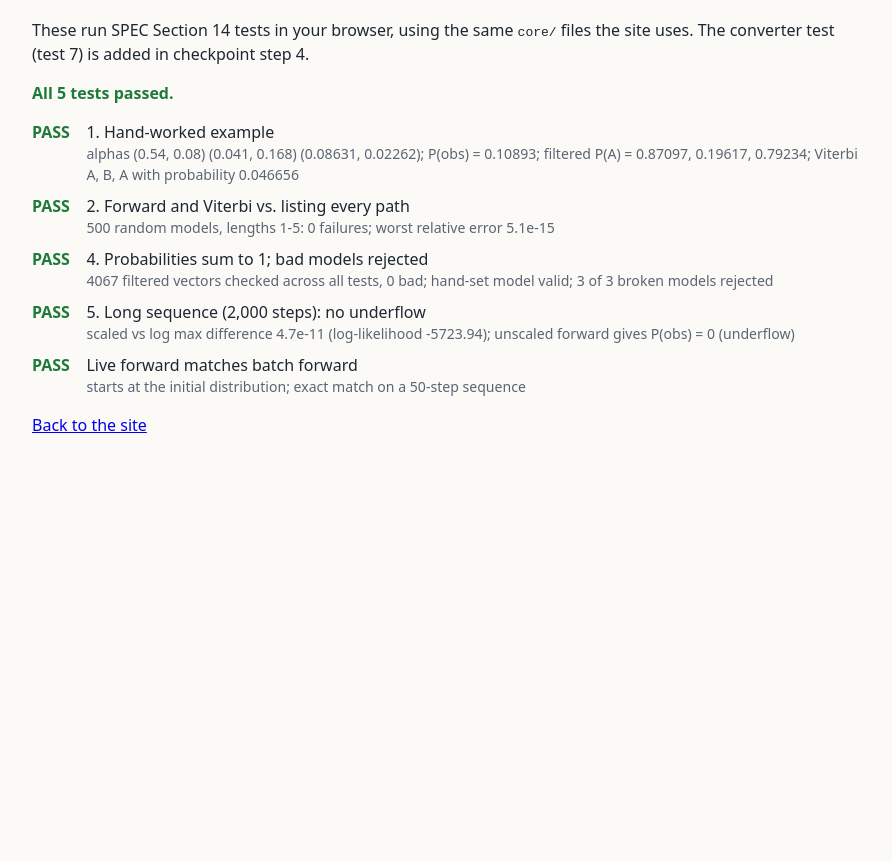
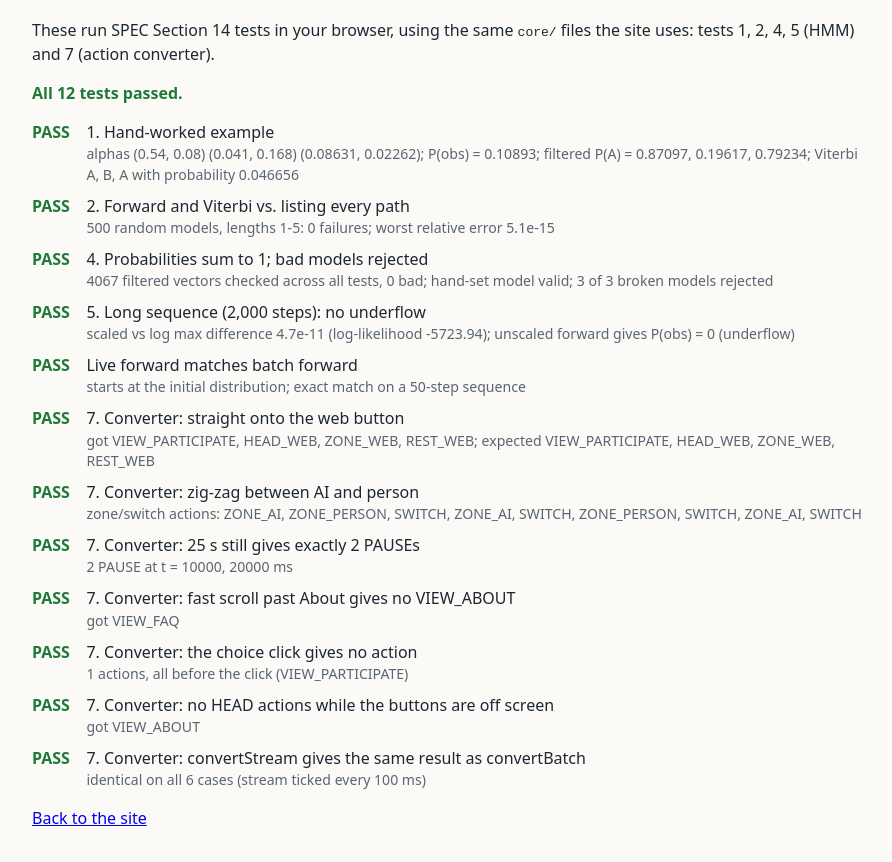
Before and after one commit to jayhkim-o2/HMM-mouse-track-prediction-BIOSTAT615, a plain HTML site: page tests.html in a window 1280 px wide. Shown: the part 81-943 px from the top of the page, without its empty margins (192-1084 px from the left). Before the commit the page ends 800 px from the top, so only its background shows below. Drawn offline with Linux system fonts and the light colour scheme.

Commit message:
Step 4: intent module (owner's demo ported), action converter, test 7
core/intent.js ports the owner's cursor-intent HMM; core/converter.js
turns the raw log into actions with exact-time deadlines so the stream
and batch forms agree. tests/converter_tests.js covers the SPEC test 7
cases, an off-screen-intent case, and stream = batch.

Co-Authored-By: Claude Opus 5.5 <noreply@anthropic.com>

```diff
--- /dev/null
+++ b/core/converter.js
@@ -0,0 +1,223 @@
+// Action converter (SPEC Section 6.2): raw event log -> sequence of {t, symbol, detail}.
+//
+// Two forms with identical results:
+//   convertBatch(rawLog)        -> actions   (dashboard, simulators, tests)
+//   createConverterStream()     -> { push(event), tick(t), finish() }   (live, on the site)
+//
+// How it works: events are read in time order. Rules that need time to pass
+// ("About has filled the screen for 2 s", "10 s with no activity", "resting on a button
+// for 0.5 s", "heading for a button for 0.5 s") set a DEADLINE. A deadline fires at its
+// exact time unless something cancels it first. Because deadlines fire at exact times,
+// it doesn't matter whether events arrive all at once or one at a time.
+//
+// Actions that share the same time come out in a fixed order:
+//   views, FAQ, pause, head, zone, switch, rest.
+// The choice event is the label, never an action: nothing at or after it is emitted.
+
+import { CONFIG, OPTIONS, SYM } from "./config.js";
+import { createIntent, rectDistance } from "./intent.js";
+
+const SECTIONS = ["about", "faq", "participate", "contact"];
+
+// Order for actions at the same time (lower comes first).
+const RANK = {
+  VIEW_ABOUT: 0, VIEW_FAQ: 0, VIEW_PARTICIPATE: 0, VIEW_CONTACT: 0,
+  OPEN_FAQ: 1, PAUSE: 2,
+  HEAD_WEB: 3, HEAD_AI: 3, HEAD_PERSON: 3,
+  ZONE_WEB: 4, ZONE_AI: 4, ZONE_PERSON: 4,
+  SWITCH: 5,
+  REST_WEB: 6, REST_AI: 6, REST_PERSON: 6,
+};
+
+export function createConverterStream(config = CONFIG) {
+  const intent = createIntent(config);
+
+  // ----- What we know about the page right now -----
+  let layout = null;      // latest layout event (page-coordinate rects)
+  let scrollY = 0;
+  let pointer = null;     // {x, y} in client coordinates
+  let ended = false;
+  let now = 0;            // time of the latest processed event or tick
+
+  // ----- Rule state -----
+  let dominant = null, dominantSince = 0, viewDone = false;          // section views
+  let lastActivity = 0, pauseCount = 0, anchor = null;               // pauses
+  let headCand = null, headSince = 0, lastHead = null;               // heading
+  let zone = null, lastZoneEntered = null;                           // zones + switch
+  let restOn = null, restSince = 0, restDone = false;                // resting
+
+  // ----- Output buffering (so same-time actions can be put in the fixed order) -----
+  let pending = [];       // actions not yet released (all at time >= `released`)
+  const emit = (t, symbol, detail = null) => pending.push({ t, symbol, detail, seq: pending.length });
+
+  // Release every pending action with time < t (or all, when t is Infinity), sorted.
+  function release(t) {
+    const out = pending.filter((a) => a.t < t);
+    pending = pending.filter((a) => a.t >= t);
+    out.sort((a, b) => a.t - b.t || RANK[a.symbol] - RANK[b.symbol] || a.seq - b.seq);
+    return out.map(({ t: time, symbol, detail }) => ({ t: time, symbol, detail }));
+  }
+
+  // ----- Geometry helpers -----
+  // A layout rect is in page coordinates {x, y, w, h}; turn it into client coordinates.
+  const toClient = (r) => ({ left: r.x, top: r.y - scrollY, right: r.x + r.w, bottom: r.y + r.h - scrollY });
+  const buttonRects = () => Object.fromEntries(OPTIONS.map((o) => [o, toClient(layout.buttons[o])]));
+  const buttonsOnScreen = (rects) => OPTIONS.some((o) => rects[o].bottom > 0 && rects[o].top < layout.h);
+
+  // Which section covers the largest share of the viewport (ties: earlier section).
+  function dominantSection() {
+    if (!layout) return null;
+    let best = null, bestShare = 0;
+    for (const s of SECTIONS) {
+      const r = toClient(layout.sections[s]);
+      const share = Math.max(0, Math.min(r.bottom, layout.h) - Math.max(r.top, 0)) / layout.h;
+      if (share > bestShare) { best = s; bestShare = share; }
+    }
+    return best;
+  }
+
+  // ----- Deadlines -----
+  // Each returns the time it would fire, or Infinity if it isn't armed.
+  const deadlines = {
+    view: () => (dominant !== null && !viewDone ? dominantSince + config.SECTION_DWELL_MS : Infinity),
+    pause: () => (pauseCount < config.PAUSE_MAX_REPEAT ? lastActivity + config.PAUSE_MS * (pauseCount + 1) : Infinity),
+    head: () => (headCand !== null && headCand !== lastHead ? headSince + config.HEAD_SUSTAIN_MS : Infinity),
+    rest: () => (restOn !== null && !restDone ? restSince + config.REST_MS : Infinity),
+  };
+  const fire = {
+    view: (t) => { viewDone = true; emit(t, "VIEW_" + dominant.toUpperCase(), dominant); },
+    pause: (t) => { pauseCount++; emit(t, "PAUSE"); },
+    head: (t) => { lastHead = headCand; emit(t, "HEAD_" + headCand.toUpperCase(), headCand); },
+    rest: (t) => { restDone = true; emit(t, "REST_" + restOn.toUpperCase(), restOn); },
+  };
+
+  // Fire every deadline whose time is <= limit (or < limit when strict), earliest first.
+  function runDeadlines(limit, strict = false) {
+    for (;;) {
+      let name = null, when = Infinity;
+      for (const [k, f] of Object.entries(deadlines)) {
+        const d = f();
+        if (d < when) { when = d; name = k; }
+      }
+      if (name === null || (strict ? when >= limit : when > limit)) return;
+      fire[name](when);
+    }
+  }
+
+  // ----- Rules that react to the current state at time t -----
+  function updateDominant(t) {
+    const d = dominantSection();
+    if (d !== dominant) { dominant = d; dominantSince = t; viewDone = false; }
+  }
+
+  function updatePointerRules(t) {
+    if (!layout || !pointer) return;
+    const rects = buttonRects();
+    const dist = Object.fromEntries(OPTIONS.map((o) => [o, rectDistance(pointer.x, pointer.y, rects[o])]));
+
+    // Zones: assign the pointer to the nearest button; leave only beyond ZONE_EXIT_PX.
+    let nearest = OPTIONS[0];
+    for (const o of OPTIONS) if (dist[o] < dist[nearest]) nearest = o;
+    if (zone !== null && dist[zone] > config.ZONE_EXIT_PX) zone = null;
+    if (dist[nearest] <= config.ZONE_PX && nearest !== zone) {
+      zone = nearest;
+      emit(t, "ZONE_" + nearest.toUpperCase(), nearest);
+      if (lastZoneEntered !== null && lastZoneEntered !== nearest) {
+        emit(t, "SWITCH", `${lastZoneEntered}->${nearest}`);
+      }
+      lastZoneEntered = nearest;
+    }
+
+    // Resting: inside a button's rectangle (distance 0).
+    const inside = OPTIONS.find((o) => dist[o] === 0) ?? null;
+    if (inside !== restOn) { restOn = inside; restSince = t; restDone = false; }
+  }
+
+  function updateIntent(t) {
+    if (!layout || !pointer) return;
+    const rects = buttonRects();
+    const probs = intent.update(pointer, buttonsOnScreen(rects) ? rects : null);
+    let lead = OPTIONS[0];
+    for (const o of OPTIONS) if (probs[o] > probs[lead]) lead = o;
+    if (probs[lead] > config.HEAD_THRESHOLD) {
+      if (headCand !== lead) { headCand = lead; headSince = t; }
+    } else {
+      headCand = null;
+    }
+  }
+
+  const markActivity = (t) => { lastActivity = t; pauseCount = 0; };
+
+  // ----- Public interface -----
+  function push(ev) {
+    if (ended) return [];
+    const t = ev.t;
+    if (ev.type === "choice") {
+      runDeadlines(t, true);   // only things strictly before the click
+      ended = true;
+      return release(Infinity).filter((a) => a.t < t);
+    }
+    runDeadlines(t);
+    now = Math.max(now, t);
+
+    switch (ev.type) {
+      case "layout":
+        layout = ev;
+        if (typeof ev.scrollY === "number") scrollY = ev.scrollY;
+        updateDominant(t);
+        updatePointerRules(t);
+        break;
+      case "scroll":
+        scrollY = ev.scrollY;
+        markActivity(t);
+        updateDominant(t);
+        updatePointerRules(t);   // the buttons moved under a still pointer
+        break;
+      case "mouse": {
+        pointer = { x: ev.clientX, y: ev.clientY };
+        if (!anchor || Math.hypot(pointer.x - anchor.x, pointer.y - anchor.y) > config.PAUSE_MOVE_PX) {
+          anchor = pointer;
+          markActivity(t);
+        }
+        updateIntent(t);
+        updatePointerRules(t);
+        break;
+      }
+      case "faq":
+        markActivity(t);         // opening or closing a question is a click
+        if (ev.open) emit(t, "OPEN_FAQ", ev.faq_id);
+        break;
+      default:
+        break;                   // card_hover, visibility: kept in the raw log only
+    }
+    return release(t);
+  }
+
+  // Let time pass with no event (the site calls this every ~100 ms so pauses show up live).
+  function tick(t) {
+    if (ended || t < now) return [];
+    runDeadlines(t);
+    now = t;
+    return release(t);
+  }
+
+  // End of the log without a choice: release whatever is left.
+  function finish() {
+    ended = true;
+    return release(Infinity);
+  }
+
+  return { push, tick, finish };
+}
+
+// Batch form: run the whole log through the stream.
+export function convertBatch(rawLog, config = CONFIG) {
+  const stream = createConverterStream(config);
+  const out = [];
+  for (const ev of rawLog) out.push(...stream.push(ev));
+  out.push(...stream.finish());
+  return out;
+}
+
+// Action list -> symbol indices for the HMM.
+export const toSymbols = (actions) => actions.map((a) => SYM[a.symbol]);
--- /dev/null
+++ b/core/intent.js
@@ -0,0 +1,89 @@
+// Mouse-intent module (SPEC Section 6.3): which button is the pointer heading for?
+// Ported from the owner's demo (reference/cursor_intent_demo.html), which is itself a
+// small HMM: the hidden state is "the button being aimed at".
+//
+// For each mouse movement (at least INTENT_MIN_MOVE_PX long), each button gets a score:
+//   KAPPA * (best cosine between the movement direction and the direction to any of
+//            15 points spread over the button's box)
+//   - CLOSENESS * (distance from the pointer to the button's box) / TAU
+// The score is used as a log-emission. Between movements, the aim stays the same with
+// probability INTENT_STAY, otherwise it moves to one of the other buttons.
+// Aiming at the whole box (not just the center) was the owner's fix after testing it on
+// themselves: people aim at whatever part of a box is closest, not its center.
+
+import { CONFIG, OPTIONS } from "./config.js";
+import { logSumExp } from "./hmm.js";
+
+// Distance from point (x, y) to a rectangle {left, top, right, bottom}; 0 if inside.
+export function rectDistance(x, y, r) {
+  const dx = Math.max(r.left - x, 0, x - r.right);
+  const dy = Math.max(r.top - y, 0, y - r.bottom);
+  return Math.hypot(dx, dy);
+}
+
+// Points on the button's box that the movement might be aimed at.
+const FX = [0, 0.25, 0.5, 0.75, 1];
+const FY = [0, 0.5, 1];
+
+// createIntent(config) -> { update(sample, buttonRectsClient) -> {web, ai, person}, reset() }
+//   sample            = { x, y } pointer position in client coordinates
+//   buttonRectsClient = { web: {left, top, right, bottom}, ai: ..., person: ... }, or null
+//                       when the buttons aren't on screen (then intent resets to even odds)
+export function createIntent(config = CONFIG) {
+  const K = OPTIONS.length;
+  const logStay = Math.log(config.INTENT_STAY);
+  const logMove = Math.log((1 - config.INTENT_STAY) / (K - 1));
+  let logBelief;   // log-probabilities of aiming at each button
+  let last;        // previous pointer position used for a movement
+
+  const asProbs = () => {
+    const p = logBelief.map(Math.exp);
+    return Object.fromEntries(OPTIONS.map((o, k) => [o, p[k]]));
+  };
+
+  function reset() {
+    logBelief = new Array(K).fill(Math.log(1 / K));
+    last = null;
+  }
+  reset();
+
+  function update(sample, rects) {
+    if (!rects) {                 // buttons off screen: forget, start fresh next time
+      reset();
+      last = { x: sample.x, y: sample.y };
+      return asProbs();
+    }
+    if (!last) { last = { x: sample.x, y: sample.y }; return asProbs(); }
+
+    const dx = sample.x - last.x;
+    const dy = sample.y - last.y;
+    const d = Math.hypot(dx, dy);
+    if (d < config.INTENT_MIN_MOVE_PX) return asProbs();   // too small to have a direction
+
+    // Score each button (the log-emission for "aiming at this button").
+    const scores = OPTIONS.map((o) => {
+      const r = rects[o];
+      let bestCos = -1;
+      for (const fx of FX) {
+        for (const fy of FY) {
+          const vx = r.left + fx * (r.right - r.left) - last.x;
+          const vy = r.top + fy * (r.bottom - r.top) - last.y;
+          const n = Math.hypot(vx, vy) || 1;
+          bestCos = Math.max(bestCos, (dx * vx + dy * vy) / (d * n));
+        }
+      }
+      return config.INTENT_KAPPA * bestCos
+        - config.INTENT_CLOSENESS * rectDistance(sample.x, sample.y, r) / config.INTENT_TAU;
+    });
+
+    // One forward step in log space: predict (stay or move), then weigh by the score.
+    const next = OPTIONS.map((_, s) =>
+      logSumExp(logBelief.map((a, j) => a + (j === s ? logStay : logMove))) + scores[s]);
+    const z = logSumExp(next);
+    logBelief = next.map((v) => v - z);
+    last = { x: sample.x, y: sample.y };
+    return asProbs();
+  }
+
+  return { update, reset };
+}
--- a/tests.html
+++ b/tests.html
@@ -18,18 +18,19 @@
 <body>
   <h1>Correctness tests</h1>
   <p>These run SPEC Section 14 tests in your browser, using the same <code>core/</code> files the
-    site uses. The converter test (test 7) is added in checkpoint step 4.</p>
+    site uses: tests 1, 2, 4, 5 (HMM) and 7 (action converter).</p>
   <p id="summary">Running…</p>
   <ul id="results"></ul>
   <p><a href="./">Back to the site</a></p>
 
   <script type="module">
     import { runHmmTests } from "./tests/hmm_tests.js";
+    import { runConverterTests } from "./tests/converter_tests.js";
 
     const list = document.getElementById("results");
     const summary = document.getElementById("summary");
     try {
-      const results = runHmmTests();
+      const results = [...runHmmTests(), ...runConverterTests()];
       for (const r of results) {
         const li = document.createElement("li");
         li.innerHTML = `<span class="tag ${r.pass ? "pass" : "fail"}">${r.pass ? "PASS" : "FAIL"}</span>` +
--- /dev/null
+++ b/tests/converter_tests.js
@@ -0,0 +1,180 @@
+// Converter tests (SPEC Section 14, test 7). Hand-made raw logs, each with one exact expected
+// output. Every case is also run through the streaming converter (with ticks every 100 ms,
+// like the site) to check it gives exactly the same actions as the batch converter.
+
+import { convertBatch, createConverterStream } from "../core/converter.js";
+
+// A fixed page at 1440 x 900, in page coordinates {x, y, w, h}.
+// Participate's buttons sit at page y 2330-2380, so at scrollY = 1700 they are at
+// client y 630-680, near the bottom of the screen.
+const LAYOUT = {
+  type: "layout", t: 0, w: 1440, h: 900, scrollY: 0,
+  sections: {
+    about: { x: 340, y: 100, w: 760, h: 1000 },
+    faq: { x: 340, y: 1100, w: 760, h: 900 },
+    participate: { x: 340, y: 2000, w: 760, h: 500 },
+    contact: { x: 340, y: 2500, w: 760, h: 300 },
+  },
+  buttons: {
+    web: { x: 300, y: 2330, w: 200, h: 50 },
+    ai: { x: 620, y: 2330, w: 200, h: 50 },
+    person: { x: 940, y: 2330, w: 200, h: 50 },
+  },
+  cards: {
+    web: { x: 280, y: 2160, w: 240, h: 240 },
+    ai: { x: 600, y: 2160, w: 240, h: 240 },
+    person: { x: 920, y: 2160, w: 240, h: 240 },
+  },
+  card_order: ["web", "ai", "person"],
+};
+const start = () => [LAYOUT, { type: "scroll", t: 0, scrollY: 0 }];
+const mouse = (t, x, y) => ({ type: "mouse", t, clientX: x, clientY: y });
+const scroll = (t, y) => ({ type: "scroll", t, scrollY: y });
+const choice = (t, option) => ({ type: "choice", t, option });
+
+// Mouse samples every 100 ms along a straight line.
+function line(t0, from, to, steps) {
+  const out = [];
+  for (let i = 0; i <= steps; i++) {
+    const f = i / steps;
+    out.push(mouse(t0 + i * 100, Math.round(from[0] + f * (to[0] - from[0])), Math.round(from[1] + f * (to[1] - from[1]))));
+  }
+  return out;
+}
+
+// Run a log through the stream, ticking every 100 ms between events (as the site does).
+function convertStreamWithTicks(log) {
+  const s = createConverterStream();
+  const out = [];
+  let clock = 0;
+  for (const ev of log) {
+    while (clock + 100 < ev.t) { clock += 100; out.push(...s.tick(clock)); }
+    out.push(...s.push(ev));
+    clock = Math.max(clock, ev.t);
+  }
+  out.push(...s.finish());
+  return out;
+}
+const sameActions = (a, b) => JSON.stringify(a) === JSON.stringify(b);
+const names = (actions) => actions.map((a) => a.symbol);
+
+// ---------- The cases ----------
+const CASES = [];
+
+// 1. Straight onto the web button.
+// Jump to Participate quickly (no About view), wait for VIEW_PARTICIPATE, then move straight
+// down onto the web button, rest on it for 0.7 s, and click.
+{
+  const log = [...start(), scroll(300, 1700),
+    mouse(3000, 400, 150),
+    ...line(3100, [400, 160], [400, 655], 15),   // arrives at 4600
+    mouse(5300, 401, 655),                       // tiny wiggle while resting (< 5 px)
+    choice(5400, "web")];
+  CASES.push({
+    name: "straight onto the web button",
+    log,
+    check: (acts) => {
+      const got = names(acts).join(", ");
+      const want = "VIEW_PARTICIPATE, HEAD_WEB, ZONE_WEB, REST_WEB";
+      return { pass: got === want, detail: `got ${got || "(nothing)"}; expected ${want}` };
+    },
+  });
+}
+
+// 2. Zig-zag between AI and person: zone entries alternate, with a SWITCH after each change.
+{
+  const log = [...start(), scroll(300, 1700), mouse(3000, 720, 655)];
+  let t = 3000;
+  const xs = [1040, 720, 1040, 720];
+  for (const x of xs) { t += 300; log.push(mouse(t, x, 655)); }
+  log.push(choice(t + 200, "ai"));
+  CASES.push({
+    name: "zig-zag between AI and person",
+    log,
+    check: (acts) => {
+      const got = names(acts).filter((s) => s.startsWith("ZONE") || s === "SWITCH").join(", ");
+      const want = "ZONE_AI, ZONE_PERSON, SWITCH, ZONE_AI, SWITCH, ZONE_PERSON, SWITCH, ZONE_AI, SWITCH";
+      return { pass: got === want, detail: `zone/switch actions: ${got}` };
+    },
+  });
+}
+
+// 3. 25 seconds without moving: PAUSE at 10 s and 20 s, so exactly 2.
+{
+  const log = [...start(), mouse(0, 700, 400), choice(25000, "web")];
+  CASES.push({
+    name: "25 s still gives exactly 2 PAUSEs",
+    log,
+    check: (acts) => {
+      const pauses = acts.filter((a) => a.symbol === "PAUSE");
+      return { pass: pauses.length === 2, detail: `${pauses.length} PAUSE at t = ${pauses.map((a) => a.t).join(", ")} ms` };
+    },
+  });
+}
+
+// 4. Fast scroll past About in under 2 s: About was on screen only 1.2 s, so no VIEW_ABOUT.
+{
+  const log = [...start(), scroll(600, 400), scroll(1200, 1200), mouse(1300, 700, 400), choice(4000, "web")];
+  CASES.push({
+    name: "fast scroll past About gives no VIEW_ABOUT",
+    log,
+    check: (acts) => {
+      const got = names(acts);
+      return { pass: !got.includes("VIEW_ABOUT") && got.includes("VIEW_FAQ"), detail: `got ${got.join(", ")}` };
+    },
+  });
+}
+
+// 5. The choice click is never an action, and nothing after it counts.
+// The pointer jumps onto the AI button at the same moment as the click, and more events
+// follow the click; none of them may produce an action.
+{
+  const before = [...start(), scroll(300, 1700), mouse(3000, 400, 150), mouse(3500, 400, 160)];
+  const log = [...before, mouse(4000, 720, 655), choice(4000, "ai"),
+    mouse(4100, 1040, 655), scroll(4200, 1800), mouse(20000, 1040, 655)];
+  const withoutChoice = [...before];
+  CASES.push({
+    name: "the choice click gives no action",
+    log,
+    check: (acts) => {
+      const ref = convertBatch(withoutChoice).filter((a) => a.t < 4000);
+      const pass = acts.every((a) => a.t < 4000) && sameActions(acts, ref);
+      return { pass, detail: `${acts.length} actions, all before the click (${names(acts).join(", ") || "none"})` };
+    },
+  });
+}
+
+// 6. (DECISIONS.md rule) While the buttons are off screen, intent is switched off, so even a
+// long, straight movement toward the web button's column while reading About gives no HEAD.
+{
+  const log = [...start(), mouse(500, 400, 100), ...line(600, [400, 110], [400, 850], 20), choice(4000, "web")];
+  CASES.push({
+    name: "no HEAD actions while the buttons are off screen",
+    log,
+    check: (acts) => {
+      const heads = names(acts).filter((s) => s.startsWith("HEAD"));
+      return { pass: heads.length === 0, detail: `got ${names(acts).join(", ") || "(nothing)"}` };
+    },
+  });
+}
+
+export function runConverterTests() {
+  const results = CASES.map((c) => {
+    const acts = convertBatch(c.log);
+    const r = c.check(acts);
+    return { name: "7. Converter: " + c.name, pass: r.pass, detail: r.detail };
+  });
+  // Streaming gives the same answer as batch on every case.
+  const mismatches = CASES.filter((c) => !sameActions(convertBatch(c.log), convertStreamWithTicks(c.log)));
+  results.push({
+    name: "7. Converter: convertStream gives the same result as convertBatch",
+    pass: mismatches.length === 0,
+    detail: mismatches.length === 0
+      ? `identical on all ${CASES.length} cases (stream ticked every 100 ms)`
+      : `differs on: ${mismatches.map((c) => c.name).join("; ")}`,
+  });
+  return results;
+}
+
+// Exported so other scripts can reuse the fixture.
+export { LAYOUT as TEST_LAYOUT };
```
Also changed, not shown: AI_USAGE.md (+14 -2 lines), DECISIONS.md (+8 -0 lines), PROGRESS.md (+6 -1 lines), core/config.js (+5 -2 lines), tests/run_node.mjs (+3 -2 lines).
